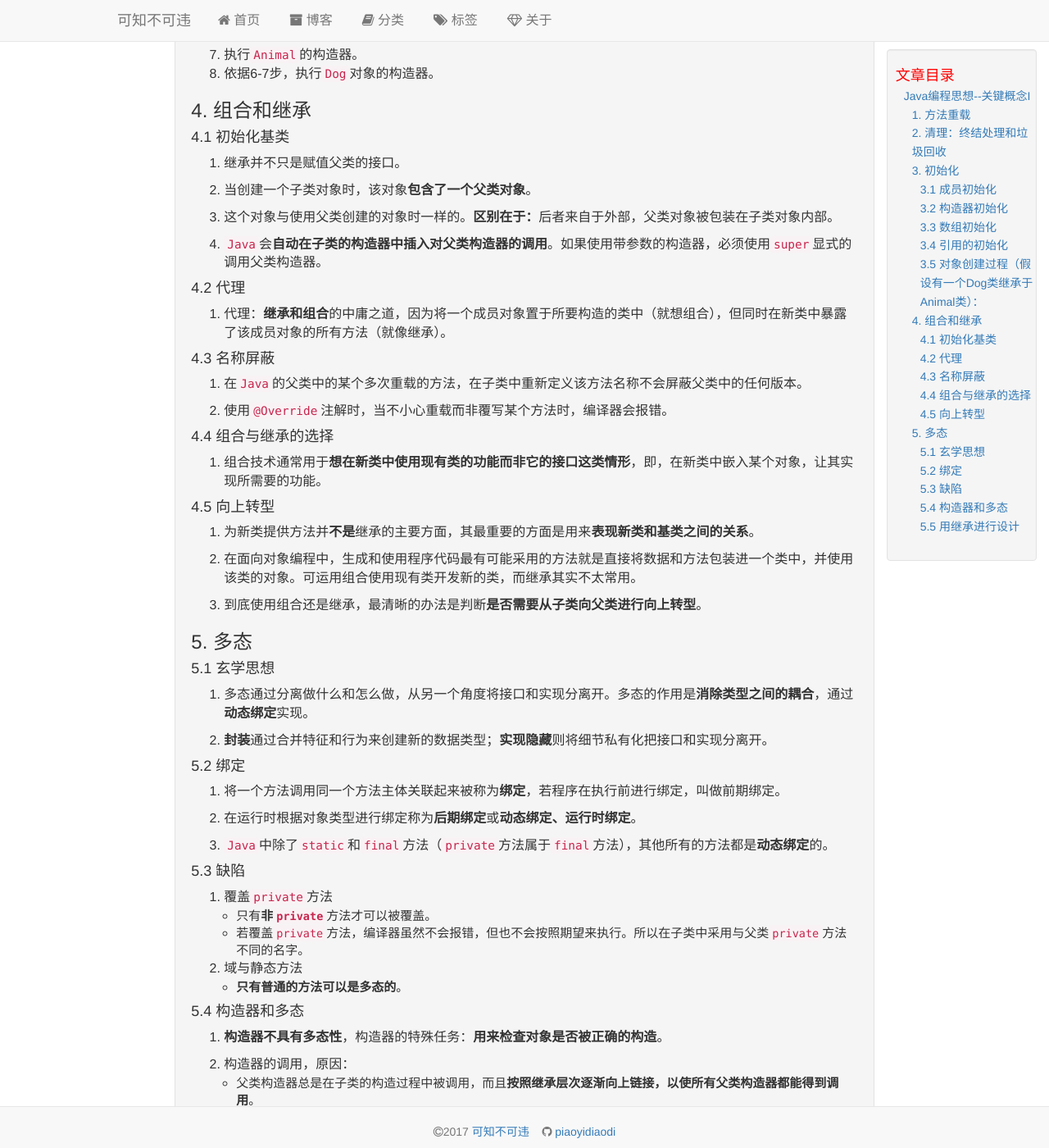
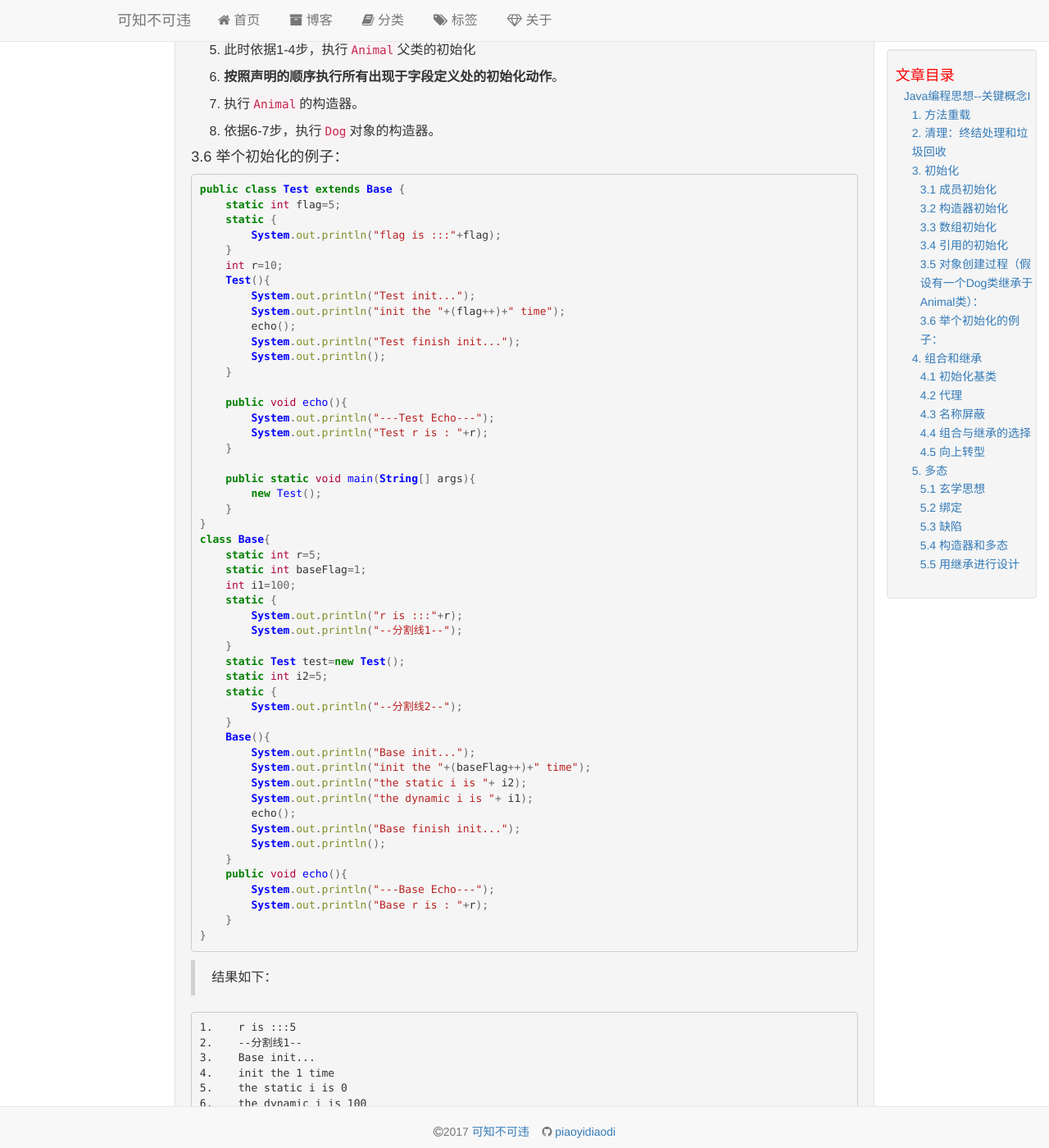
Before and after one commit to piaoyidaodi/piaoyidaodi.github.io, a Jekyll site: the page built from _posts/2017-11-02-thinking-in-java-note-key-concepts-I.md, in a window 1280 px wide and 1400 px high, scrolled down 1386 px. Shown: the whole window at 82% size. Built offline with Jekyll 4.4.1, drawn with Linux system fonts in a browser that asks for light colours; some of the changed text lies outside the part shown.

Commit message:
12-7 add example of initial

````diff
--- a/_posts/2017-11-02-thinking-in-java-note-key-concepts-I.md
+++ b/_posts/2017-11-02-thinking-in-java-note-key-concepts-I.md
@@ -56,13 +56,138 @@ tag: Core-Java
 #### 3.5 对象创建过程（假设有一个`Dog`类继承于`Animal`类）：
 
 1. 首次创建类型为`Dog`的对象时（构造器可以看做`static`方法），或者`Dog`类的静态方法/静态域首次被访问时，`Java`解释器必须查找类路径，以定位`Dog.class`文件。
+
 2. 然后载入`Dog.class`，有关静态初始化的所有动作都会执行。**静态初始化只在Class对象首次加载时进行一次**。
+
 3. 当用`new Dog()`创建对象时，首先将在堆上为`Dog`对象分配足够的存储空间。
+
 4. **存储空间会被清零**，此时`Dog`对象内所有的**基本类型设为默认值，引用则被设置成了`null`**。
+
 5. 此时依据1-4步，执行`Animal`父类的初始化
+
 6. **按照声明的顺序执行所有出现于字段定义处的初始化动作**。
+
 7. 执行`Animal`的构造器。
+
 8. 依据6-7步，执行`Dog`对象的构造器。
+
+#### 3.6 举个初始化的例子：
+
+  ```java
+public class Test extends Base {
+    static int flag=5;
+    static {
+        System.out.println("flag is :::"+flag);
+    }
+    int r=10;
+    Test(){
+        System.out.println("Test init...");
+        System.out.println("init the "+(flag++)+" time");
+        echo();
+        System.out.println("Test finish init...");
+        System.out.println();
+    }
+
+    public void echo(){
+        System.out.println("---Test Echo---");
+        System.out.println("Test r is : "+r);
+    }
+
+    public static void main(String[] args){
+        new Test();
+    }
+}
+class Base{
+    static int r=5;
+    static int baseFlag=1;
+    int i1=100;
+    static {
+        System.out.println("r is :::"+r);
+        System.out.println("--分割线1--");
+    }
+    static Test test=new Test();
+    static int i2=5;
+    static {
+        System.out.println("--分割线2--");
+    }
+    Base(){
+        System.out.println("Base init...");
+        System.out.println("init the "+(baseFlag++)+" time");
+        System.out.println("the static i is "+ i2);
+        System.out.println("the dynamic i is "+ i1);
+        echo();
+        System.out.println("Base finish init...");
+        System.out.println();
+    }
+    public void echo(){
+        System.out.println("---Base Echo---");
+        System.out.println("Base r is : "+r);
+    }
+}
+  ```
+
+  > 结果如下：
+
+    1.    r is :::5
+    2.    --分割线1--
+    3.    Base init...
+    4.    init the 1 time
+    5.    the static i is 0
+    6.    the dynamic i is 100
+    7.    ---Test Echo---
+    8.    Test r is : 0
+    9.    Base finish init...
+    10.
+    11.   Test init...
+    12.   init the 0 time
+    13.   ---Test Echo---
+    14.   Test r is : 10
+    15.   Test finish init...
+    16.
+    17.   --分割线2--
+    18.   flag is :::5
+    19.   Base init...
+    20.   init the 2 time
+    21.   the static i is 5
+    22.   the dynamic i is 100
+    23.   ---Test Echo---
+    24.   Test r is : 0
+    25.   Base finish init...
+    26.
+    27.   Test init...
+    28.   init the 5 time
+    29.   ---Test Echo---
+    30.   Test r is : 10
+    31.   Test finish init...
+
+解释如下，运行环境`Java 1.8`：
+
+1. `main()`中首次执行`new Test()`，虚拟机查找`Test`类路径并确定`Test`类，为`Test`类**静态字段**分配空间，同时完成自动初始化（内存置零）。
+2. 此时发现`Test`继承了`Base`，虚拟机查找`Base`类路径并确定`Base`类，为`Base`类**静态字段**分配空间，同时完成自动初始化（内存置零）。
+
+3. 按照**静态域**的声明顺序初始化，即`r = 5 , baseFlag = 1`，**`i2`**此时仍未初始化值为**`0`**，输出第1-2行。
+
+4. 此时`Base()`中声明**静态对象`new Test()`**，由于`Test`和`Base`类已经加载，此时的`new Test()`产生的对象**认为`Test`和`Base`的静态域已完成加载和初始化（其实并没有完成初始化，只是完成了自动初始化）**。
+
+5. 因此先为`Test`的**非静态字段**分配空间，同时完成自动初始化（内存置零），再为`Base`类**非静态字段**分配空间，同时完成自动初始化（内存置零）。
+
+6. 然后为`Base`中的**非静态字段**完成初始化，即`i1 = 100`。
+
+7. 接着执行`Base`的构造器初始化，输出第3-6行；此时遇到`echo()`函数，由于**多态**调用了`Test`类中的`echo()`函数，此时`Test`对象的非静态域**只完成了自动初始化**即`r = 0`，输出7-8行后返回`Base`中执行打印出9-10行，完成`Base`的构造器初始化。
+
+8. 接着执行`Test`中的**非静态字段**完成初始化，即`r = 10`；后执行`Test`的构造器初始化，输出第11-16行。**静态Test对象**完成初始化。注意其中`flag`只完成了自动初始化，所以为`0`。
+
+9. 此时，继续`Base()`中声明**静态Test对象**的初始化，接着`i2`被初始化即`i2 = 5`，打出17行。**`Base`的静态域完成初始化`**。
+
+10. **接着执行`Test`的静态域初始化**，即`flag = 5`，打印出第18行。
+
+11. **此时`Test`和`Base`的静态域初始化已完全结束**。
+
+12. 执行`Test`和`Base`的**非静态域初始化**，即第5-6步；接着执行`Base`的构造器初始化，输出第19-22行；此时遇到`echo()`函数，由于**多态**调用了`Test`类中的`echo()`函数，此时`Test`对象的非静态域**只完成了自动初始化**即`r = 0`，输出23-24行后返回`Base`中执行打印出25-26行，完成`Base`的构造器初始化。
+
+13. 接着执行`Test`中的**非静态字段**完成初始化，即`r = 10`；后执行`Test`的构造器初始化，输出第27-31行。**`main()`中的Test对象**完成初始化。
+
+14. 所有代码运行完毕，并返回。
 
 ### 4. 组合和继承
 
````
